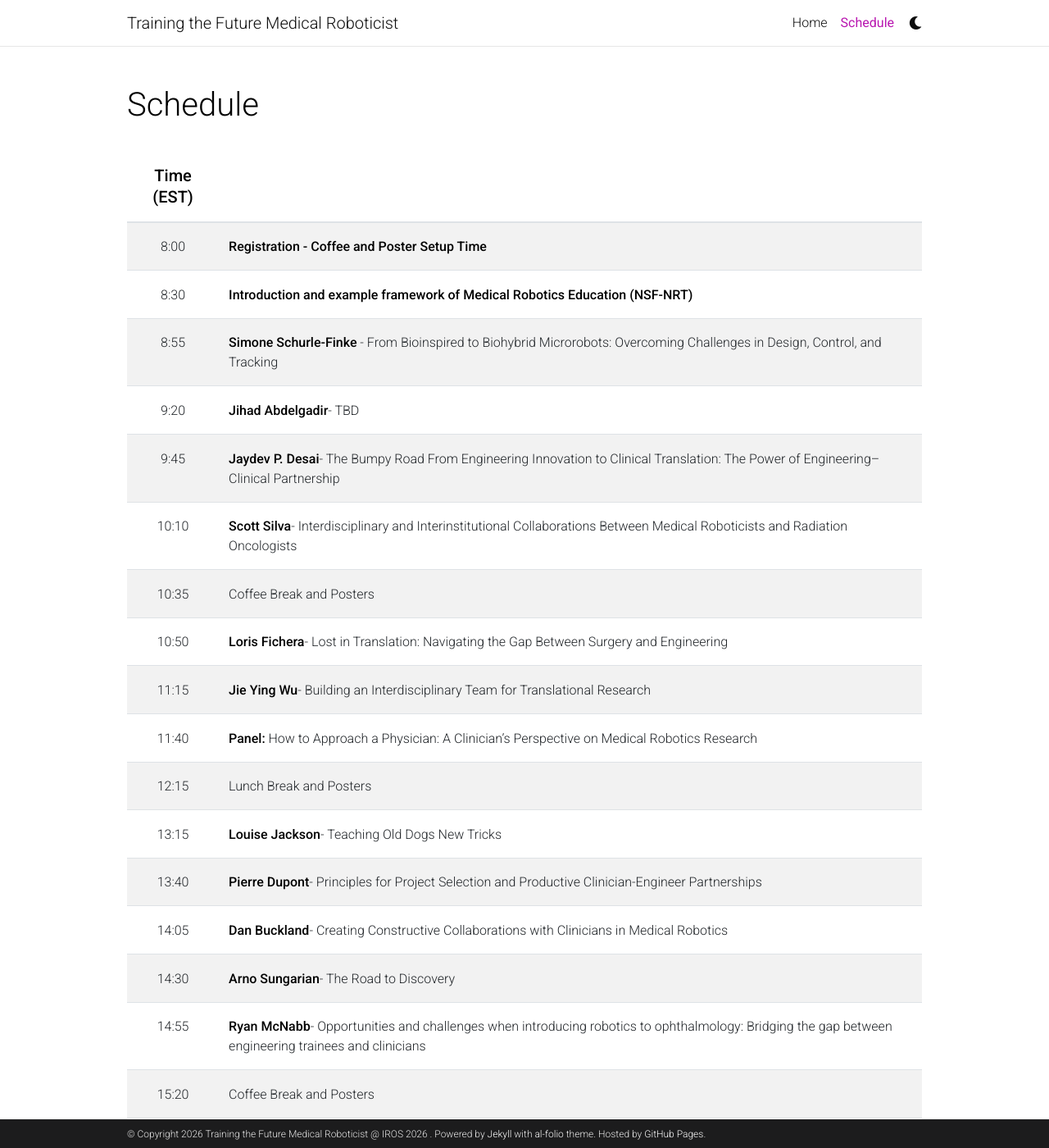
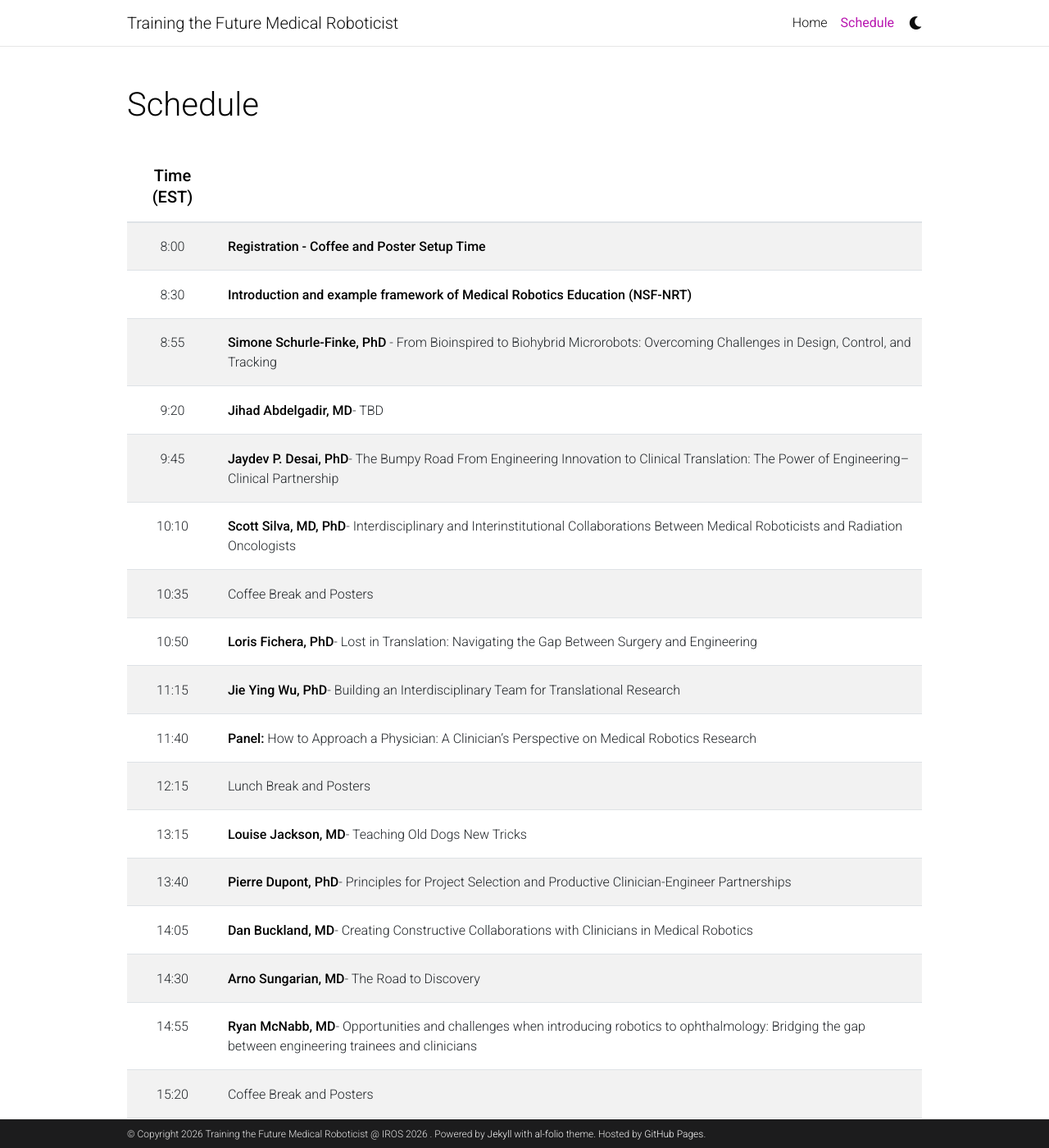
Before and after one commit to future-med-roboticist/future-med-roboticist.github.io, a Jekyll site: the page built from _pages/schedule.md, in a window 1280 px wide and 1400 px high. Shown: the whole window at 82% size. Built offline with Jekyll 4.4.1, drawn with Linux system fonts in a browser that asks for light colours; comment, search, counter and statistics services are not loaded; a style sheet for code colours, icons or effects is not loaded.

Commit message:
Update schedule.md

```diff
--- a/_pages/schedule.md
+++ b/_pages/schedule.md
@@ -11,20 +11,20 @@
 | :-----:   | :----- |
 | 8:00| **Registration - Coffee and Poster Setup Time** |
 | 8:30| **Introduction and example framework of Medical Robotics Education (NSF-NRT)** |
-| 8:55 | **Simone Schurle-Finke** - From Bioinspired to Biohybrid Microrobots: Overcoming Challenges in Design, Control, and Tracking |
-| 9:20 |  **Jihad Abdelgadir**- TBD |
-| 9:45 | **Jaydev P. Desai**- The Bumpy Road From Engineering Innovation to Clinical Translation: The Power of Engineering–Clinical Partnership |
-| 10:10 | **Scott Silva**- Interdisciplinary and Interinstitutional Collaborations Between Medical Roboticists and Radiation Oncologists |
+| 8:55 | **Simone Schurle-Finke, PhD** - From Bioinspired to Biohybrid Microrobots: Overcoming Challenges in Design, Control, and Tracking |
+| 9:20 |  **Jihad Abdelgadir, MD**- TBD |
+| 9:45 | **Jaydev P. Desai, PhD**- The Bumpy Road From Engineering Innovation to Clinical Translation: The Power of Engineering–Clinical Partnership |
+| 10:10 | **Scott Silva, MD, PhD**- Interdisciplinary and Interinstitutional Collaborations Between Medical Roboticists and Radiation Oncologists |
 | 10:35 | Coffee Break and Posters |
-| 10:50 | **Loris Fichera**- Lost in Translation: Navigating the Gap Between Surgery and Engineering |
-| 11:15 | **Jie Ying Wu**- Building an Interdisciplinary Team for Translational Research |
+| 10:50 | **Loris Fichera, PhD**- Lost in Translation: Navigating the Gap Between Surgery and Engineering |
+| 11:15 | **Jie Ying Wu, PhD**- Building an Interdisciplinary Team for Translational Research |
 | 11:40 | **Panel:** How to Approach a Physician: A Clinician’s Perspective on Medical Robotics Research |
 | 12:15 | Lunch Break and Posters |
-| 13:15 | **Louise Jackson**- Teaching Old Dogs New Tricks |
-| 13:40 | **Pierre Dupont**- Principles for Project Selection and Productive Clinician-Engineer Partnerships |
-| 14:05 | **Dan Buckland**- Creating Constructive Collaborations with Clinicians in Medical Robotics |
-| 14:30 | **Arno Sungarian**- The Road to Discovery |
-| 14:55 | **Ryan McNabb**- Opportunities and challenges when introducing robotics to ophthalmology: Bridging the gap between engineering trainees and clinicians |
+| 13:15 | **Louise Jackson, MD**- Teaching Old Dogs New Tricks |
+| 13:40 | **Pierre Dupont, PhD**- Principles for Project Selection and Productive Clinician-Engineer Partnerships |
+| 14:05 | **Dan Buckland, MD**- Creating Constructive Collaborations with Clinicians in Medical Robotics |
+| 14:30 | **Arno Sungarian, MD**- The Road to Discovery |
+| 14:55 | **Ryan McNabb, MD**- Opportunities and challenges when introducing robotics to ophthalmology: Bridging the gap between engineering trainees and clinicians |
 | 15:20 | Coffee Break and Posters |
 | 15:45 | **Award Ceremony** |
 | 16:00 |  **Panel:** New Experiences in Clinical Collaborations: Junior Faculty in Medical Robotics |
```
